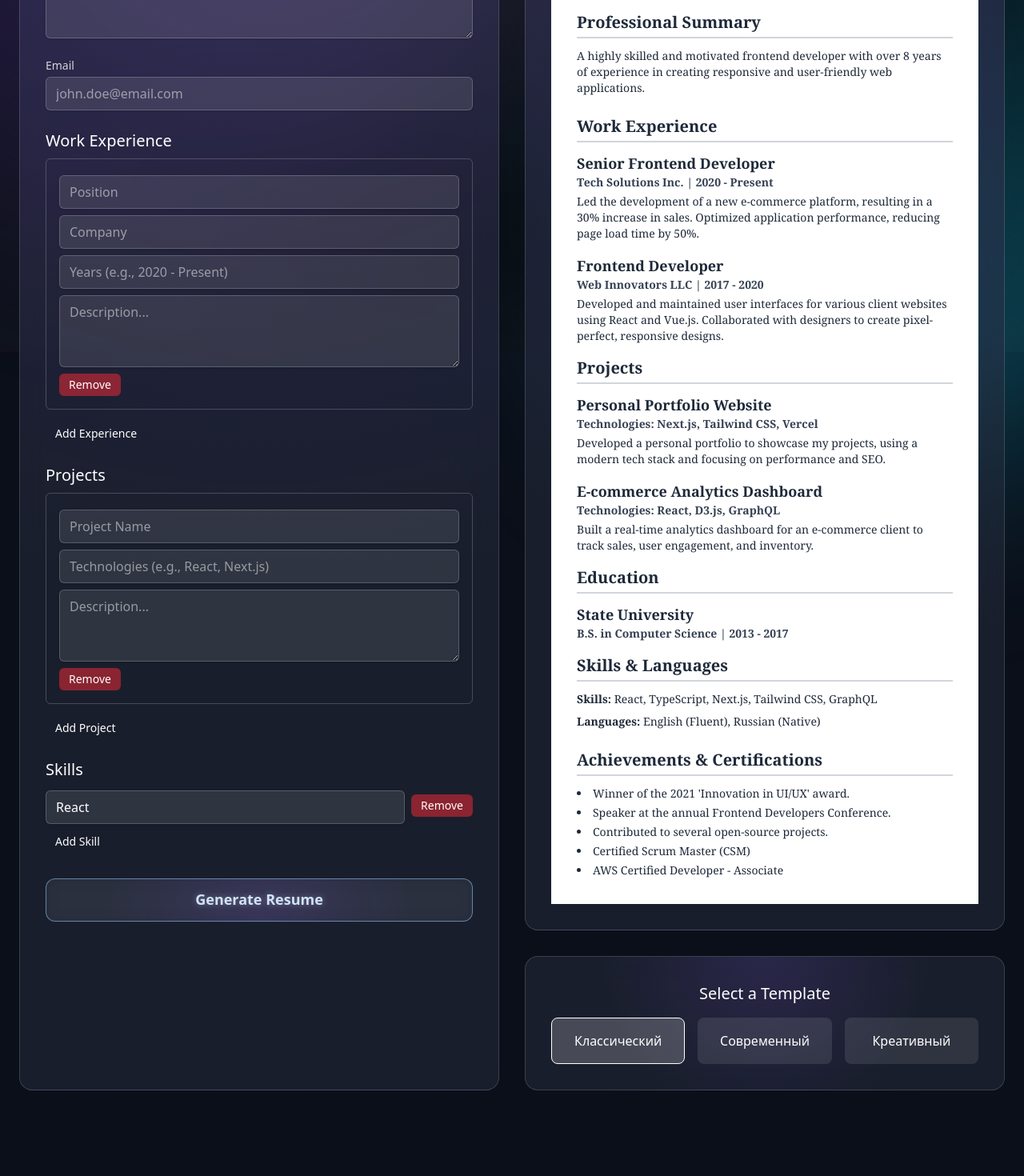
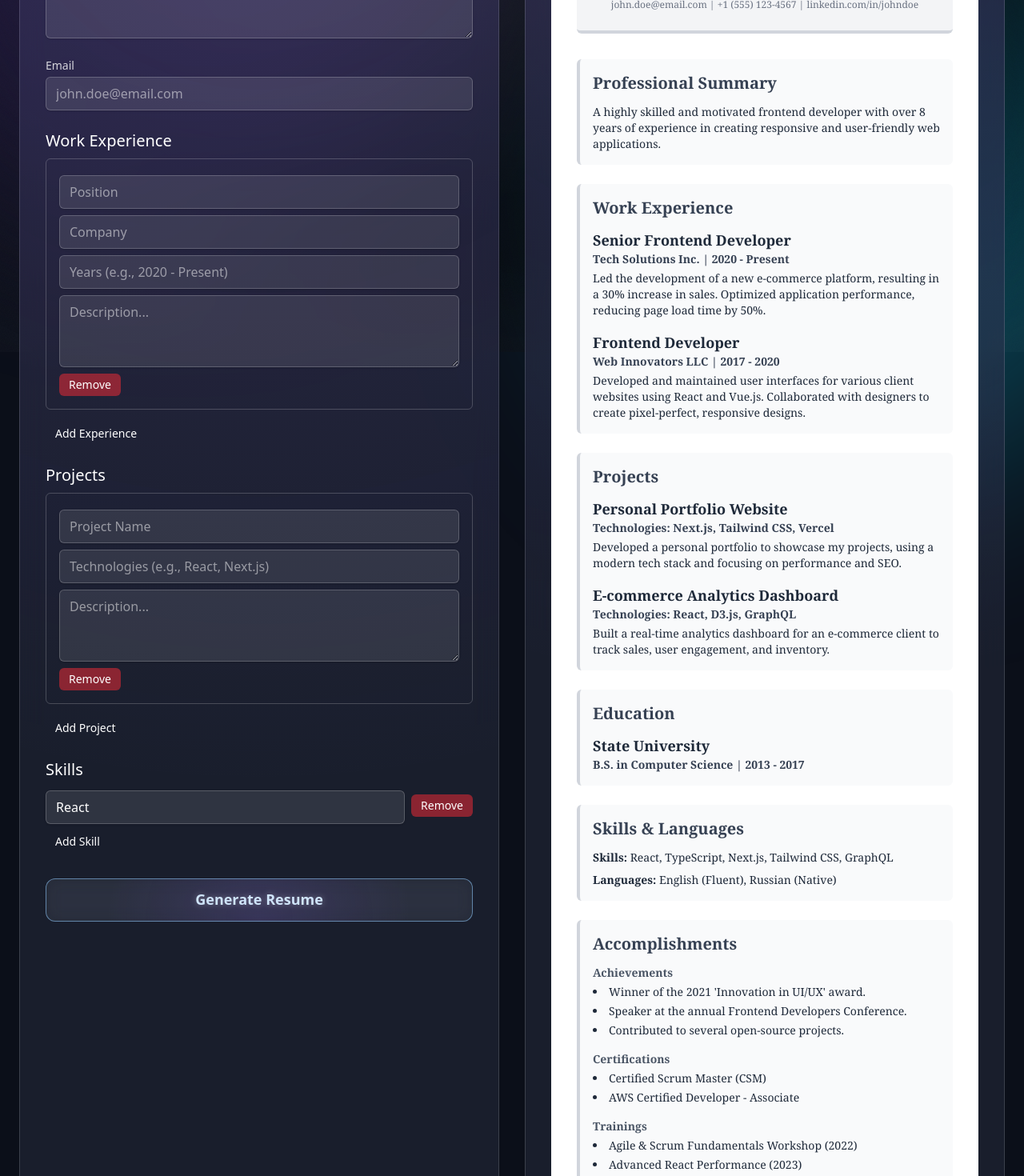
Before and after one commit to Saitosar/cv.sarkhan.dev, a Next.js app: page /create in a window 1280 px wide. Shown: the part 360-1830 px from the top of the page at 80% size. Before the commit the page ends 1747 px from the top, so only its background shows below. Built offline with nearby package versions, Linux system fonts and the light colour scheme.

Commit message:
created and designed pages

```diff
--- a/src/components/templates/ClassicTemplate.tsx
+++ b/src/components/templates/ClassicTemplate.tsx
@@ -33,57 +33,94 @@ interface ResumeData {
   certifications?: string[];
 }
 
-// Этот компонент принимает уже распарсенные данные резюме
+export function ClassicTemplate({ resume }: { resume: ResumeData }) {
+  // --- ИСПРАВЛЕННЫЙ вспомогательный компонент для секций ---
+  const Section = ({ title, children }: { title: string, children: React.ReactNode }) => (
+    <div className="mb-6 bg-gray-50 p-4 rounded-md border-l-4 border-gray-300">
+      <h2 className="text-xl font-bold text-gray-700 mb-3">{title}</h2>
+      <div className="text-sm space-y-4">
+        {children}
+      </div>
+    </div>
+  );
 
-export function ClassicTemplate({ resume }: { resume: ResumeData }) {
   return (
     <div className="bg-white text-gray-800 p-8 font-serif">
-      {/* ... Summary, Contact ... */}
-      <h1 className="text-4xl font-bold text-center">{resume.summary?.split(':')[0]}</h1>
+      {/* --- Верхний блок (Шапка) --- */}
+      <div className="bg-gray-100 p-6 rounded-md mb-8 border-b-4 border-gray-300">
+        <h1 className="text-4xl font-bold text-center text-gray-800">{resume.summary?.split(':')[0]}</h1>
         <p className="text-center text-lg text-gray-600 mb-4">{resume.summary?.split(':')[1]?.split('\n')[0]}</p>
-      <div className="text-center text-xs text-gray-500 mb-6">
+        <div className="text-center text-xs text-gray-500">
           {resume.contact?.email} | {resume.contact?.phone} | {resume.contact?.linkedin}
         </div>
+      </div>
 
-      <h2 className="text-xl font-bold border-b-2 border-gray-300 pb-1 mb-3">Professional Summary</h2>
-      <p className="text-sm mb-6">{resume.summary?.split('\n').slice(1).join('\n')}</p>
+      {/* --- Теперь каждая секция будет в красивой обертке --- */}
+      <Section title="Professional Summary">
+        <p>{resume.summary?.split('\n').slice(1).join('\n')}</p>
+      </Section>
 
-      <h2 className="text-xl font-bold border-b-2 border-gray-300 pb-1 mb-3">Work Experience</h2>
+      <Section title="Work Experience">
         {resume.experience?.map((job, index) => (
-        <div key={index} className="mb-4">
+          <div key={index}>
             <h3 className="text-lg font-bold">{job.position}</h3>
             <p className="font-semibold text-sm text-gray-700">{job.company} | {job.years}</p>
-          <p className="text-sm mt-1">{job.description}</p>
+            <p className="mt-1">{job.description}</p>
           </div>
         ))}
+      </Section>
 
-      <h2 className="text-xl font-bold border-b-2 border-gray-300 pb-1 mb-3">Projects</h2>
+      <Section title="Projects">
         {resume.projects?.map((project, index) => (
-        <div key={index} className="mb-4">
+          <div key={index}>
             <h3 className="text-lg font-bold">{project.name}</h3>
             <p className="font-semibold text-sm text-gray-700">Technologies: {project.technologies}</p>
-          <p className="text-sm mt-1">{project.description}</p>
+            <p className="mt-1">{project.description}</p>
           </div>
         ))}
+      </Section>
 
-      <h2 className="text-xl font-bold border-b-2 border-gray-300 pb-1 mb-3">Education</h2>
-      {/* ... Education ... */}
+      <Section title="Education">
         {resume.education?.map((edu, index) => (
-        <div key={index} className="mb-4">
+          <div key={index}>
             <h3 className="text-lg font-bold">{edu.institution}</h3>
             <p className="font-semibold text-sm text-gray-700">{edu.degree} | {edu.years}</p>
           </div>
         ))}
+      </Section>
 
-      <h2 className="text-xl font-bold border-b-2 border-gray-300 pb-1 mb-3">Skills & Languages</h2>
-      <p className="text-sm mb-2"><strong>Skills:</strong> {resume.skills?.join(', ')}</p>
-      <p className="text-sm"><strong>Languages:</strong> {resume.languages?.map(l => `${l.language} (${l.proficiency})`).join(', ')}</p>
+      <Section title="Skills & Languages">
+        <div>
+          <p className="mb-2"><strong>Skills:</strong> {resume.skills?.join(', ')}</p>
+          <p><strong>Languages:</strong> {resume.languages?.map(l => `${l.language} (${l.proficiency})`).join(', ')}</p>
+        </div>
+      </Section>
 
-      <h2 className="text-xl font-bold border-b-2 border-gray-300 pb-1 mt-6 mb-3">Achievements & Certifications</h2>
-      <ul className="list-disc list-inside text-sm space-y-1">
+      <Section title="Accomplishments">
+  {/* Achievements Sub-section */}
+  <div>
+      <h4 className="text-md font-bold text-gray-600 mb-1">Achievements</h4>
+      <ul className="list-disc list-inside space-y-1">
           {resume.achievements?.map((ach, index) => <li key={index}>{ach}</li>)}
+      </ul>
+  </div>
+
+  {/* Certifications Sub-section */}
+  <div className="mt-3">
+      <h4 className="text-md font-bold text-gray-600 mb-1">Certifications</h4>
+      <ul className="list-disc list-inside space-y-1">
           {resume.certifications?.map((cert, index) => <li key={index}>{cert}</li>)}
       </ul>
   </div>
+
+  {/* Trainings Sub-section */}
+  <div className="mt-3">
+      <h4 className="text-md font-bold text-gray-600 mb-1">Trainings</h4>
+      <ul className="list-disc list-inside space-y-1">
+          {resume.trainings?.map((train, index) => <li key={index}>{train}</li>)}
+      </ul>
+  </div>
+</Section>
+    </div>
   );
 }
--- a/src/components/templates/ModernTemplate.tsx
+++ b/src/components/templates/ModernTemplate.tsx
@@ -1,5 +1,5 @@
 // src/components/templates/ModernTemplate.tsx
-// 1. Описываем структуру
+
 interface ResumeData {
   summary?: string;
   contact?: {
@@ -32,55 +32,99 @@ interface ResumeData {
   trainings?: string[];
   certifications?: string[];
 }
+
+
 export function ModernTemplate({ resume }: { resume: ResumeData }) {
+  // --- Новый компонент секции в виде "карточки" ---
+  const Section = ({ title, children }: { title: string, children: React.ReactNode }) => (
+    <div className="bg-white p-6 rounded-lg shadow-md">
+      <h2 className="font-display text-lg font-bold text-cyan-600 uppercase tracking-widest mb-4">{title}</h2>
+      <div className="space-y-4">
+        {children}
+      </div>
+    </div>
+  );
+
   return (
-    <div className="bg-white text-gray-800 p-8 font-sans">
-      {/* ... Header ... */}
-      <div className="text-center mb-8">
-        <h1 className="text-4xl font-bold text-blue-700">{resume.summary?.split(':')[0]}</h1>
-        <p className="text-lg text-gray-600 mt-1">{resume.summary?.split(':')[1]?.split('\n')[0]}</p>
-        <p className="text-xs text-gray-500 mt-4">
+    // --- Основной фон, чтобы карточки выделялись ---
+    <div className="bg-slate-50 text-gray-700 p-10 font-sans space-y-8">
+      {/* --- Шапка (без карточки, она "над" всем) --- */}
+      <div className="text-center">
+        <h1 className="font-display text-5xl font-extrabold text-gray-800">{resume.summary?.split(':')[0]}</h1>
+        <p className="text-xl text-gray-500 mt-2">{resume.summary?.split(':')[1]?.split('\n')[0]}</p>
+        <p className="text-sm text-cyan-600 mt-4 tracking-wider">
           {resume.contact?.email} &middot; {resume.contact?.phone} &middot; {resume.contact?.linkedin}
         </p>
       </div>
 
-      {/* ... Summary, Experience ... */}
-      <div className="mb-6">
-        <h2 className="text-lg font-semibold text-blue-700 uppercase tracking-wider border-b-2 border-blue-200 pb-2 mb-3">Experience</h2>
+      {/* --- Каждая секция теперь "плавающая карточка" --- */}
+      <Section title="Summary">
+        <p className="text-sm">{resume.summary?.split('\n').slice(1).join('\n')}</p>
+      </Section>
+
+      <Section title="Skills">
+        <div className="flex flex-wrap gap-2">
+            {resume.skills?.map(skill => (
+              <span key={skill} className="bg-cyan-50 text-cyan-800 text-xs font-medium px-3 py-1 rounded-full">
+                {skill}
+              </span>
+            ))}
+        </div>
+      </Section>
+
+      <Section title="Experience">
         {resume.experience?.map((job, index) => (
-          <div key={index} className="mb-4">
-            <h3 className="text-lg font-bold">{job.position}</h3>
-            <p className="font-semibold text-sm text-gray-700">{job.company} | {job.years}</p>
+          <div key={index} className="border-t border-slate-100 pt-4 first:border-t-0 first:pt-0">
+            <div className="flex justify-between items-baseline">
+              <h3 className="text-lg font-bold text-gray-800">{job.position}</h3>
+              <p className="text-sm font-medium text-gray-500">{job.years}</p>
+            </div>
+            <p className="font-semibold text-md text-gray-600">{job.company}</p>
             <p className="text-sm mt-1">{job.description}</p>
           </div>
         ))}
-      </div>
+      </Section>
 
-      <div className="mb-6">
-        <h2 className="text-lg font-semibold text-blue-700 uppercase tracking-wider border-b-2 border-blue-200 pb-2 mb-3">Projects</h2>
+      <Section title="Projects">
         {resume.projects?.map((project, index) => (
-          <div key={index} className="mb-4">
-            <h3 className="text-lg font-bold">{project.name}</h3>
-            <p className="font-semibold text-sm text-gray-700">Technologies: {project.technologies}</p>
-            <p className="text-sm mt-1">{project.description}</p>
+          <div key={index} className="border-t border-slate-100 pt-4 first:border-t-0 first:pt-0">
+            <h3 className="text-lg font-bold text-gray-800">{project.name}</h3>
+            <p className="text-sm font-medium text-gray-500 mb-1">Technologies: {project.technologies}</p>
+            <p className="text-sm">{project.description}</p>
           </div>
         ))}
-      </div>
+      </Section>
 
-      {/* ... Education, Skills, Languages, Certifications ... */}
-      <div className="mb-6">
-        <h2 className="text-lg font-semibold text-blue-700 uppercase tracking-wider border-b-2 border-blue-200 pb-2 mb-3">Skills & Languages</h2>
-        <p className="text-sm mb-2"><strong>Skills:</strong> {resume.skills?.join(', ')}</p>
-        <p className="text-sm"><strong>Languages:</strong> {resume.languages?.map(l => `${l.language} (${l.proficiency})`).join(', ')}</p>
-      </div>
+      <Section title="Education">
+        {resume.education?.map((edu, index) => (
+           <div key={index} className="border-t border-slate-100 pt-4 first:border-t-0 first:pt-0">
+            <h3 className="text-lg font-bold text-gray-800">{edu.institution}</h3>
+            <p className="font-semibold text-md text-gray-600">{edu.degree}</p>
+            <p className="text-sm text-gray-500">{edu.years}</p>
+          </div>
+        ))}
+      </Section>
 
-      <div>
-        <h2 className="text-lg font-semibold text-blue-700 uppercase tracking-wider border-b-2 border-blue-200 pb-2 mb-3">Achievements & Certifications</h2>
-        <ul className="list-disc list-inside text-sm space-y-1">
-            {resume.achievements?.map((ach, index) => <li key={index}>{ach}</li>)}
-            {resume.certifications?.map((cert, index) => <li key={index}>{cert}</li>)}
-        </ul>
-      </div>
+      <Section title="Accomplishments">
+        <div>
+            <h4 className="text-md font-bold text-gray-800 mb-2">Achievements</h4>
+            <ul className="list-disc list-inside text-sm space-y-2">
+                {resume.achievements?.map((ach, index) => <li key={index}>{ach}</li>)}
+            </ul>
+        </div>
+        <div className="mt-4">
+            <h4 className="text-md font-bold text-gray-800 mb-2">Certifications</h4>
+            <ul className="list-disc list-inside text-sm space-y-2">
+                {resume.certifications?.map((cert, index) => <li key={index}>{cert}</li>)}
+            </ul>
+        </div>
+        <div className="mt-4">
+            <h4 className="text-md font-bold text-gray-800 mb-2">Trainings</h4>
+            <ul className="list-disc list-inside text-sm space-y-2">
+                {resume.trainings?.map((train, index) => <li key={index}>{train}</li>)}
+            </ul>
+        </div>
+      </Section>
     </div>
   );
 }
```
Lines whose indentation alone changed are shown as unchanged.
